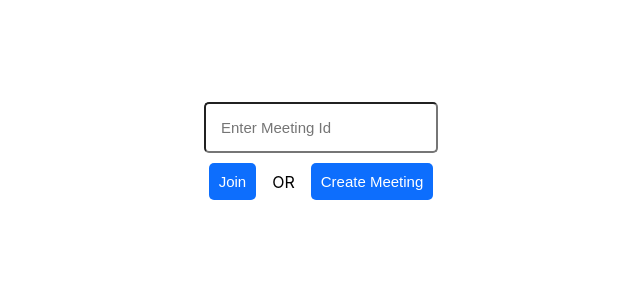
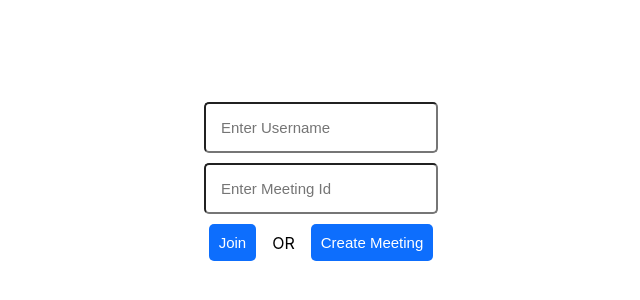
Before and after one commit to tejasveedighe/meet-app, a React (Create React App) app: page / in a window 1280 px wide. Shown: the part 148-448 px from the top of the page, without its empty margins (319-959 px from the left). Built offline with nearby package versions, Linux system fonts and the light colour scheme; no server answers.

Commit message:
Username can be changed before joining meet

```diff
--- a/src/App.js
+++ b/src/App.js
@@ -4,27 +4,21 @@ import { useDispatch, useSelector } from "react-redux";
 import { authToken } from "./api";
 import JoinScreen from "./components/JoinScreen/Join";
 import MeetingView from "./components/Meeting/MeetingView";
-import { setMeetingId } from "./redux/meetingSlice";
 
 const App = () => {
-	const dispatch = useDispatch();
-	const { meetingId } = useSelector((state) => state.meeting);
+	const { meetingId, username } = useSelector((state) => state.meeting);
 
-	const onMeetingLeave = () => {
-		dispatch(setMeetingId(null));
-	};
-
-	return authToken && meetingId ? (
+	return authToken && meetingId && username ? (
 		<MeetingProvider
 			config={{
 				meetingId,
 				micEnabled: false,
 				webcamEnabled: false,
-				name: "Tejasvee",
+				name: username,
 			}}
 			token={authToken}
 		>
-			<MeetingView meetingId={meetingId} onMeetingLeave={onMeetingLeave} />
+			<MeetingView meetingId={meetingId} />
 		</MeetingProvider>
 	) : (
 		<JoinScreen />
--- a/src/components/Controls/Controls.js
+++ b/src/components/Controls/Controls.js
@@ -11,7 +11,7 @@ import { PiPhoneDisconnectBold } from "react-icons/pi";
 import styles from "./Controls.module.css";
 import classNames from "classnames";
 import { useDispatch } from "react-redux";
-import { setMeetingId } from "../../redux/meetingSlice";
+import { setMeetingId, setUsername } from "../../redux/meetingSlice";
 
 export default function Controls() {
 	const {
@@ -26,6 +26,7 @@ export default function Controls() {
 
 	const dispatch = useDispatch();
 	const handleLeaveMeeting = useCallback(() => {
+		dispatch(setUsername(null));
 		dispatch(setMeetingId(null));
 		leave();
 	}, [dispatch, leave]);
--- a/src/components/JoinScreen/Join.js
+++ b/src/components/JoinScreen/Join.js
@@ -1,25 +1,38 @@
+import { useState } from "react";
+import { useDispatch } from "react-redux";
+import { getMeetingAndToken, setUsername } from "../../redux/meetingSlice";
 import styles from "./Join.module.css";
-import { useDispatch, useSelector } from "react-redux";
-import { getMeetingAndToken, setMeetingId } from "../../redux/meetingSlice";
 
 export default function JoinScreen() {
-	const { meetingId } = useSelector((state) => state.meeting);
+	const [username, setUserName] = useState(null);
+	const [meetId, setMeetId] = useState(null);
 	const dispatch = useDispatch();
-	const onClick = async () => {
-		await dispatch(getMeetingAndToken(meetingId));
+	const onClick = async (e) => {
+		e.preventDefault();
+		await dispatch(setUsername(username));
+		await dispatch(getMeetingAndToken(meetId));
 	};
+
 	return (
+		<form onSubmit={onClick}>
 			<div className={styles.parent}>
+				<input
+					className={styles.meetingIdInput}
+					type="text"
+					placeholder="Enter Username"
+					onChange={(e) => setUserName(e.currentTarget.value)}
+					required
+				/>
 				<input
 					className={styles.meetingIdInput}
 					type="text"
 					placeholder="Enter Meeting Id"
 					onChange={(e) => {
-					dispatch(setMeetingId(e.target.value));
+						setMeetId(e.currentTarget.value);
 					}}
 				/>
 				<div className={styles.buttonsRow}>
-				<button className={styles.button} onClick={onClick}>
+					<button type="submit" className={styles.button} onClick={onClick}>
 						Join
 					</button>
 					OR
@@ -28,5 +41,6 @@ export default function JoinScreen() {
 					</button>
 				</div>
 			</div>
+		</form>
 	);
 }
--- a/src/components/Participant/Participant.js
+++ b/src/components/Participant/Participant.js
@@ -4,7 +4,6 @@ import ReactPlayer from "react-player";
 import styles from "./Participant.module.css";
 import MicIcons from "./components/MicIcons/MicIcons";
 import NoCamScreen from "./components/NoCamScreen/NoCamScreen";
-import ScreenShare from "../ScreenShare/ScreenShare";
 
 export default function ParticipantView(props) {
 	const micRef = useRef(null);
--- a/src/components/RenderParticipants/RenderParticipants.js
+++ b/src/components/RenderParticipants/RenderParticipants.js
@@ -7,11 +7,16 @@ export default function RenderParticipants({ participants, presenterId }) {
 	const gridParticipants = chunk([...participants.keys()]);
 	return (
 		<>
-			{gridParticipants.map((participants) => {
+			{gridParticipants.map((participantsList) => {
 				if (!presenterId) {
 					return (
-						<Row key={participants} align="start" justify="center" gutter={40}>
-							{participants.map((participantId) => {
+						<Row
+							key={participantsList}
+							align="start"
+							justify="center"
+							gutter={40}
+						>
+							{participantsList.map((participantId) => {
 								return (
 									<Col key={participantId}>
 										<ParticipantView
@@ -24,7 +29,7 @@ export default function RenderParticipants({ participants, presenterId }) {
 						</Row>
 					);
 				} else {
-					return participants.map((participantId) => {
+					return participantsList.map((participantId) => {
 						return (
 							<Row key={participantId} gutter={4}>
 								<ParticipantView
--- a/src/components/helper.js
+++ b/src/components/helper.js
@@ -1,3 +1,7 @@
+/* creates arrays of length 3,
+so that they can be used as a single row
+in grid layout
+*/
 export const chunk = (arr) => {
 	const newArr = [];
 	while (arr.length) newArr.push(arr.splice(0, 3));
--- a/src/redux/meetingSlice.js
+++ b/src/redux/meetingSlice.js
@@ -24,6 +24,7 @@ export const getMeetingAndToken = (id) => async (dispatch) => {
 	dispatch(setMeetingId(meetingId));
 };
 
+
 export const { setMeetingId, setUsername } = meetingSlice.actions;
 
 export default meetingSlice.reducer;
```
Lines whose indentation alone changed are shown as unchanged.
